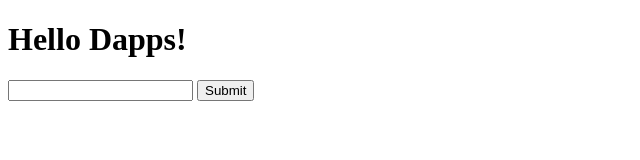
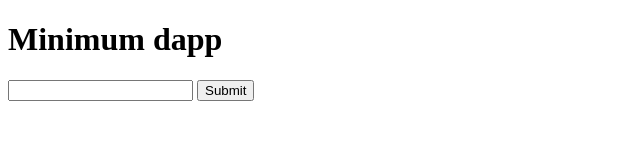
Before and after one commit to shundev/dapps_intro, a plain HTML site: page index.html in a window 1280 px wide. Shown: the whole page, without its empty margins (0-640 px from the left). Drawn offline with Linux system fonts and the light colour scheme.

Commit message:
change h1

```diff
--- a/index.html
+++ b/index.html
@@ -1,7 +1,7 @@
 <!doctype HTML>
 <HTML>
 	<body>
-		<h1>Hello Dapps!</h1>
+		<h1>Minimum dapp</h1>
 		<h2 id="account"></h2>
 		<h2 id="message"></h2>
 		<form id="messageForm">
```
